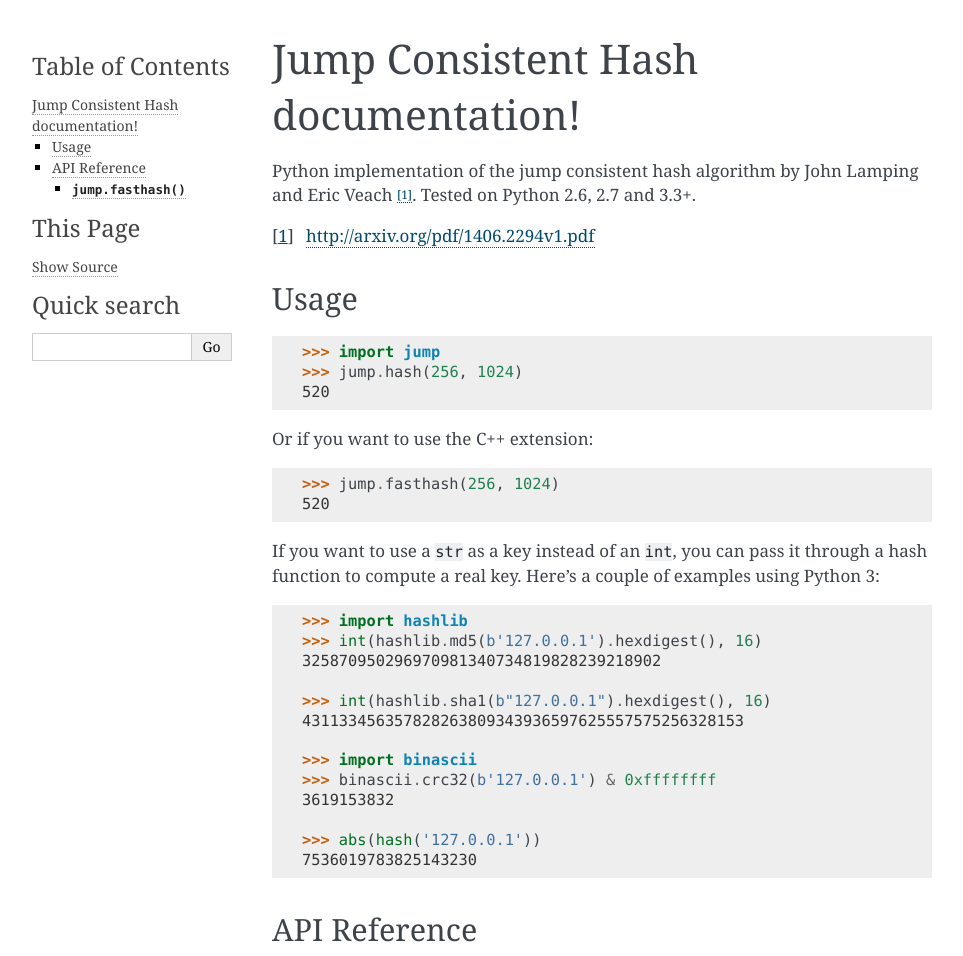
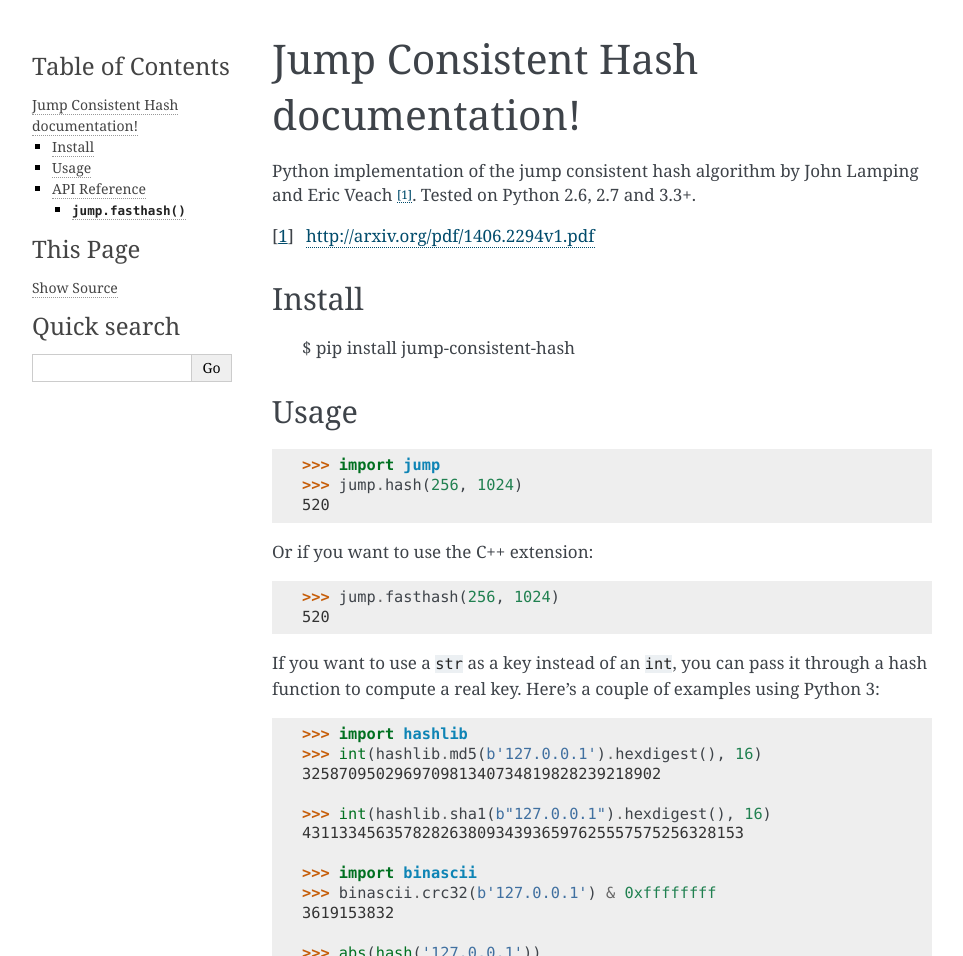
Before and after one commit to lithammer/python-jump-consistent-hash, a Sphinx documentation site: the page built from docs/index.rst, in a window 1280 px wide, cut to the strip 0-956 px from the top of the page. Shown: the whole strip, without its empty margins (148-1111 px from the left). Built offline with Sphinx 7.4.7, drawn with Linux system fonts in a browser that asks for light colours.

Commit message:
Add very simple install instructions

```diff
--- a/docs/index.rst
+++ b/docs/index.rst
@@ -8,6 +8,11 @@ Python implementation of the jump consistent hash algorithm by John Lamping and
 Eric Veach [1]_. Tested on Python 2.6, 2.7 and 3.3+.
 
 .. [1] http://arxiv.org/pdf/1406.2294v1.pdf
+
+Install
+-------
+
+    $ pip install jump-consistent-hash
 
 Usage
 -----
```
